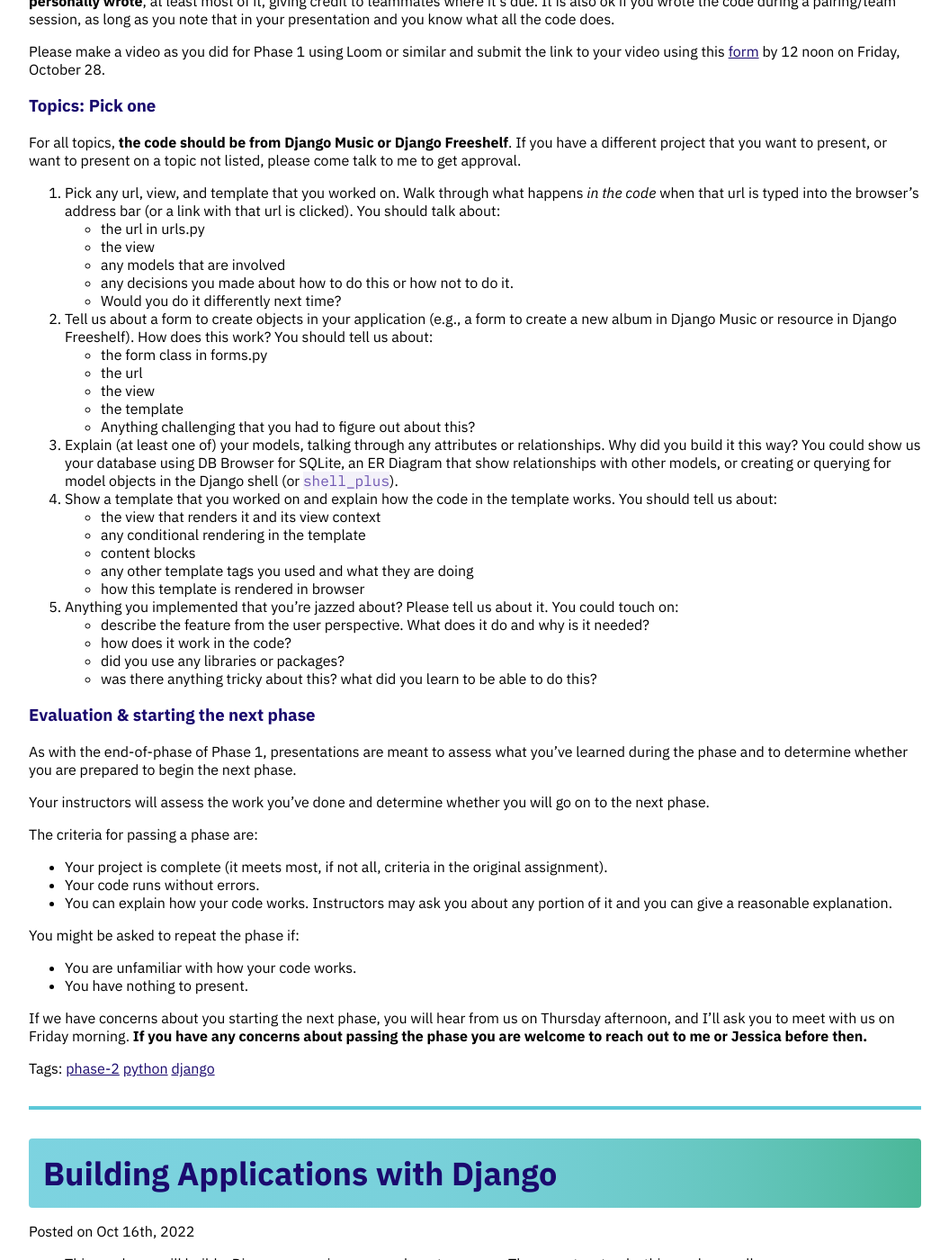
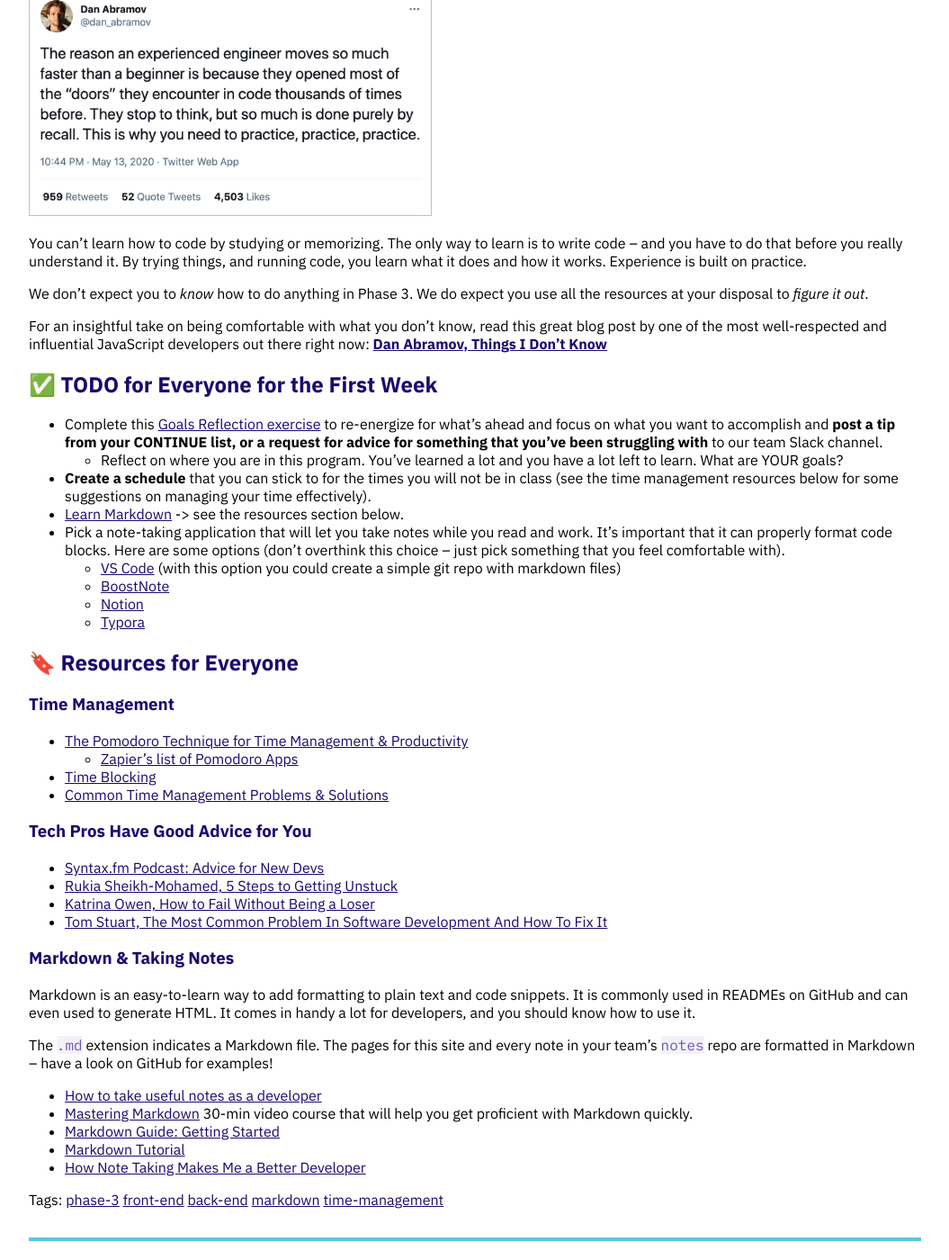
Before and after one commit to Momentum-Team-15/momentum-team-15.github.io, a Jekyll site: the page built from index.html, in a window 1280 px wide and 1400 px high, scrolled down 1231 px. Shown: the whole window at 90% size, without its empty margins (112-1167 px from the left). Built offline with Jekyll 4.4.1, drawn with Linux system fonts in a browser that asks for light colours; nearby versions of some CDN libraries; the list of posts is cut into pages by our own code; some of the changed text lies outside the part shown.

Commit message:
Add welcome post

```diff
--- /dev/null
+++ b/_posts/2022-10-31-welcome-phase-3.md
@@ -0,0 +1,101 @@
+---
+title: 🐻 Welcome to Phase 3! 🦊
+layout: post
+tags: phase-3 front-end back-end markdown time-management
+date:  2022-10-30 22:00:00
+---
+
+During this phase, your daily post will be specific to your section, either front-end or back-end. Emojis will mark posts as front end (🦊) or back end (🐻).
+
+This first post is for everyone. **Starting Monday there will be two posts each day, one for 🦊 front-end and for 🐻 back-end.**
+
+## 🗓️ Topics
+
+- Schedule & Zoom changes
+- Note-taking as a developer
+- Setting goals for Phase 3
+
+### 🚨 Zoom classroom link has changed
+
+Please use the link at the top of your team channel, which has the updated URL.
+
+### 🕤 Schedule of class meetings
+
+#### Class meets Monday, Tuesday, & Thursday
+
+Your team meets either during the morning or the afternoon. The rest of the day is lab time, during which you are expected to be online and working. Please let us know if you will be unavailable during work hours.
+
+Please use lab time to **read/watch/listen to the required readings/videos/podcasts** on your daily classroom post and to **work on your lab projects**.
+
+You are welcome to use our classroom Zoom link and/or [the co-working Zoom](https://us02web.zoom.us/j/705824048?pwd=Zk55dFpXa09jNGcvS2UramRNRkxyZz09) during lab times.
+
+- 9:30-11:30 am ET 🐻 Back End team meeting
+- 2:00-4:00 pm ET 🦊 Front End team meeting
+- 9:30 am-5:30 pm ET All times outside of class time: lab time for assigned readings and working on projects
+
+#### Wednesday is Lab day, all day
+
+- 9:30-5:30 No meetings; work on projects
+- 9:30 am Please post a 3-point progress update in the team Slack.
+    - What have you gotten done since yesterday?
+    - What is your plan to work on today?
+    - What, if anything, is getting in the way of your progress?
+
+#### Friday is Lab Day as usual
+
+- 9:30-10:30 am ET Huddle (usually; check your calendar)
+- 11:00 am - 12:00 pm Career Services (usually; check your calendar)
+- 1:00-5:30 pm Lab time; work on projects
+
+---
+
+## 🤨 Perspective
+
+![](/assets/img/dan-abramov-tweet.png){:.img--post}
+
+You can't learn how to code by studying or memorizing. The only way to learn is to write code -- and you have to do that before you really understand it. By trying things, and running code, you learn what it does and how it works. Experience is built on practice.
+
+We don't expect you to *know* how to do anything in Phase 3. We do expect you use all the resources at your disposal to *figure it out*.
+
+For an insightful take on being comfortable with what you don't know, read this great blog post by one of the most well-respected and influential JavaScript developers out there right now: **[Dan Abramov, Things I Don't Know](https://overreacted.io/things-i-dont-know-as-of-2018/)**
+
+## ✅ TODO for Everyone for the First Week
+
+
+- Complete this [Goals Reflection exercise]({% link goals-reflection.md %}) to re-energize for what's ahead and focus on what you want to accomplish and **post a tip from your CONTINUE list, or a request for advice for something that you've been struggling with** to our team Slack channel.
+  - Reflect on where you are in this program. You've learned a lot and you have a lot left to learn. What are YOUR goals?
+- **Create a schedule** that you can stick to for the times you will not be in class (see the time management resources below for some suggestions on managing your time effectively).
+- [Learn Markdown](https://learnxinyminutes.com/docs/markdown/) -> see the resources section below.
+- Pick a note-taking application that will let you take notes while you read and work. It's important that it can properly format code blocks. Here are some options (don't overthink this choice -- just pick something that you feel comfortable with).
+    - [VS Code](https://helgeklein.com/blog/2020/10/vs-code-as-markdown-note-taking-app/) (with this option you could create a simple git repo with markdown files)
+    - [BoostNote](https://boostnote.io/)
+    - [Notion](https://www.notion.so/)
+    - [Typora](https://typora.io/)
+
+## 🔖 Resources for Everyone
+
+### Time Management
+
+- [The Pomodoro Technique for Time Management & Productivity](https://todoist.com/productivity-methods/pomodoro-technique)
+    - [Zapier's list of Pomodoro Apps](https://zapier.com/blog/best-pomodoro-apps/)
+- [Time Blocking](https://todoist.com/productivity-methods/time-blocking)
+- [Common Time Management Problems & Solutions](https://dev.to/actitime/20-most-common-time-management-problems-solutions-3abb)
+
+### Tech Pros Have Good Advice for You
+
+- [Syntax.fm Podcast: Advice for New Devs](https://syntax.fm/show/382/advice-for-new-devs)
+- [Rukia Sheikh-Mohamed, 5 Steps to Getting Unstuck](https://dev.to/rukiaasm/working-smarter-5-steps-to-getting-unstuck-with-rukia-sheikh-mohamed-1932)
+- [Katrina Owen, How to Fail Without Being a Loser](https://youtu.be/40P31QpKtTo)
+- [Tom Stuart, The Most Common Problem In Software Development And How To Fix It](https://www.youtube.com/watch?v=TdBELZG0UMY&t=0s)
+
+### Markdown & Taking Notes
+
+Markdown is an easy-to-learn way to add formatting to plain text and code snippets. It is commonly used in READMEs on GitHub and can even used to generate HTML. It comes in handy a lot for developers, and you should know how to use it.
+
+The `.md` extension indicates a Markdown file. The pages for this site and every note in your team's `notes` repo are formatted in Markdown -- have a look on GitHub for examples!
+
+- [How to take useful notes as a developer](https://momentumlearn.notion.site/How-to-take-useful-notes-as-a-developer-55d31e3cc9af4b789bebf1c1e3cd8142)
+- [Mastering Markdown](https://masteringmarkdown.com/) 30-min video course that will help you get proficient with Markdown quickly.
+- [Markdown Guide: Getting Started](https://www.markdownguide.org/getting-started/)
+- [Markdown Tutorial](https://www.markdowntutorial.com/)
+- [How Note Taking Makes Me a Better Developer](https://spin.atomicobject.com/2019/03/15/note-taking-developers/)
```
Also changed, not shown: links.md (+0 -12 lines).
